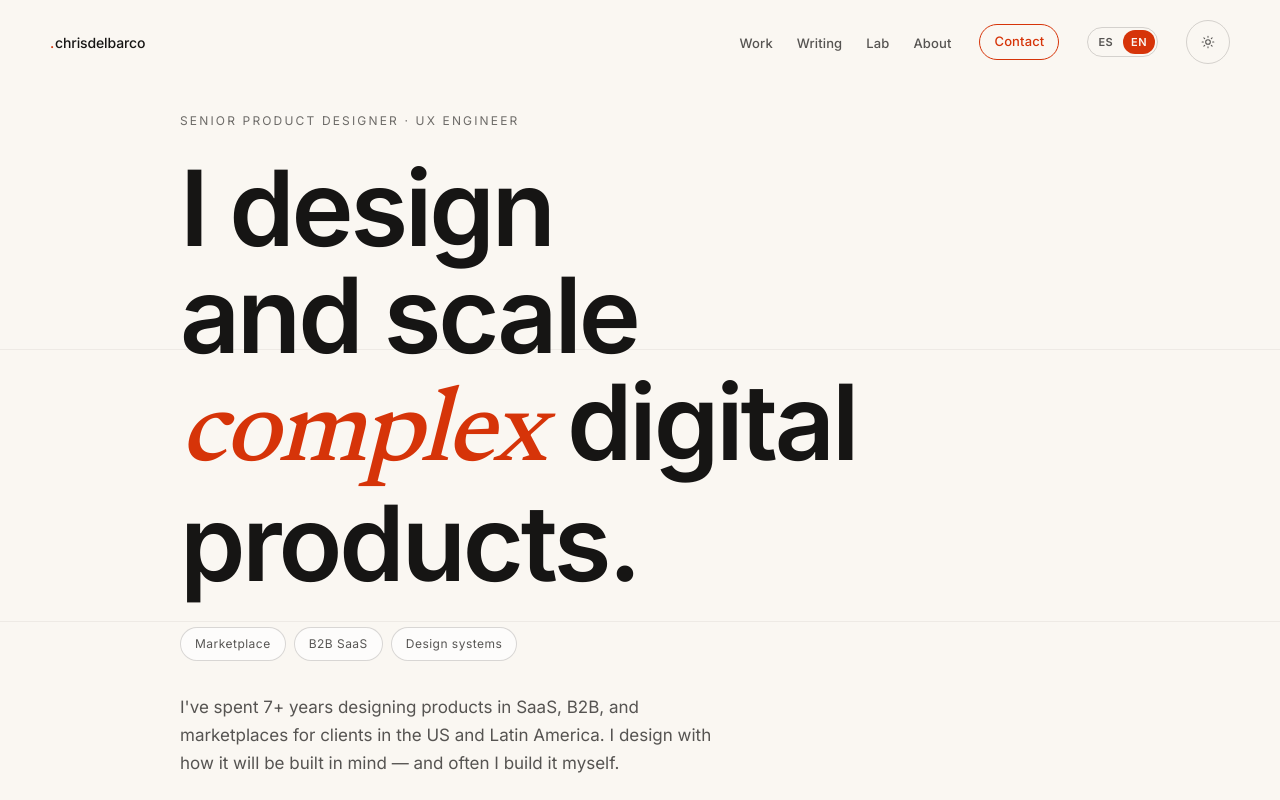
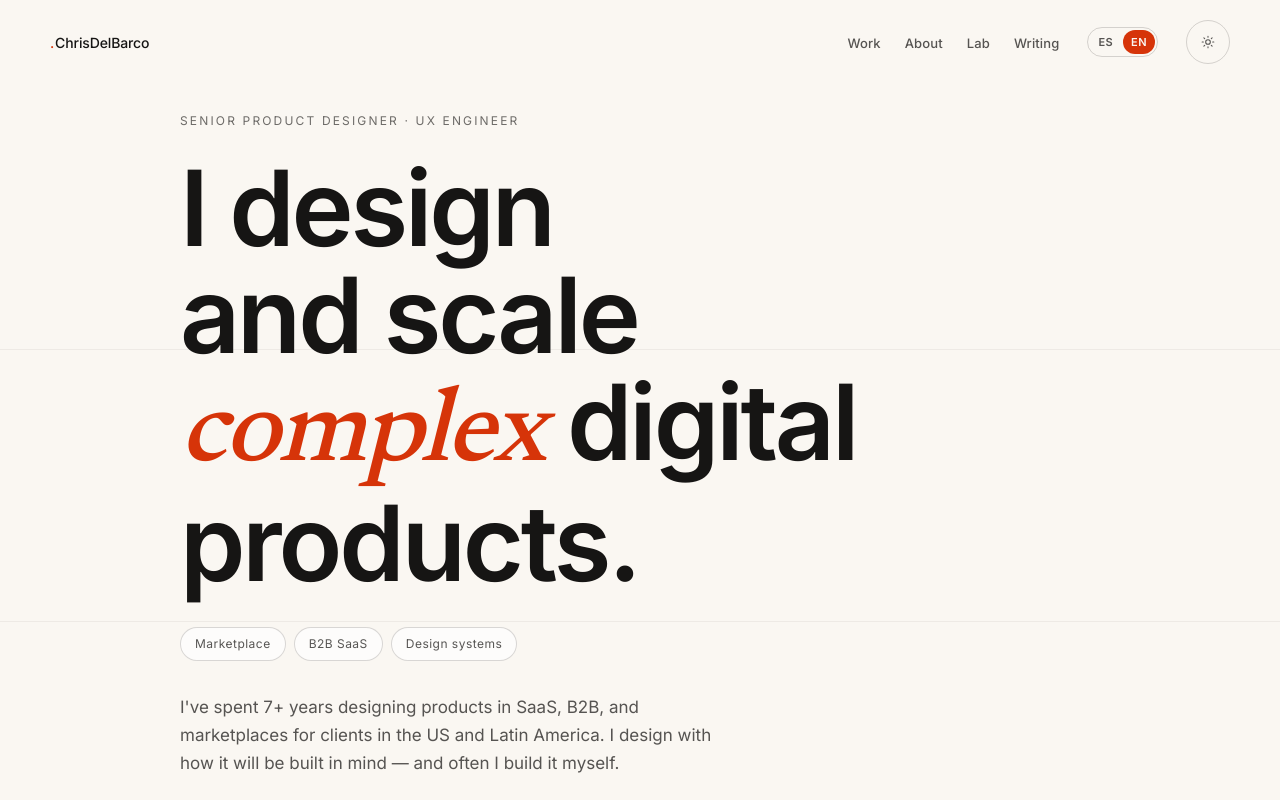
Before and after one commit to Mistercitos/portafolio, a Next.js app: page /en in a window 1280 px wide. Shown: the top 800 px of the page. Built offline with nearby package versions, Linux system fonts and the light colour scheme.

Commit message:
fix: improve portfolio contrast and navigation

```diff
--- a/app/components/Header.tsx
+++ b/app/components/Header.tsx
@@ -16,11 +16,10 @@ export function Header({ locale }: { locale: Locale }) {
 
   const navItems = [
     { href: localizedPath('/trabajo', locale), label: t.nav.work },
+    { href: localizedPath('/about', locale), label: t.nav.about },
+    { href: localizedPath('/lab', locale), label: t.nav.lab },
     { href: localizedPath('/escribo', locale), label: t.nav.writing },
-    { href: localizedPath('/lab', locale), label: t.nav.lab },
-    { href: localizedPath('/about', locale), label: t.nav.about },
   ]
-  const contactItem = { href: localizedPath('/contact', locale), label: t.nav.contact }
   const homeHref = localizedPath('/', locale)
 
   // Cerrar menú al cambiar de ruta
@@ -100,7 +99,7 @@ export function Header({ locale }: { locale: Locale }) {
             }}
           >
             <span style={{ color: 'var(--accent)' }}>.</span>
-            <span>chrisdelbarco</span>
+            <span>ChrisDelBarco</span>
           </ViewTransitionLink>
 
           {/* Desktop nav */}
@@ -114,28 +113,6 @@ export function Header({ locale }: { locale: Locale }) {
                 </li>
               ))}
             </ul>
-
-            <ViewTransitionLink
-              href={contactItem.href}
-              style={{
-                display: 'inline-flex',
-                alignItems: 'center',
-                gap: 6,
-                padding: '7px 14px',
-                borderRadius: 999,
-                background: isActive(contactItem.href) ? 'var(--accent)' : 'transparent',
-                border: '0.5px solid',
-                borderColor: 'var(--accent)',
-                color: isActive(contactItem.href) ? 'var(--text-inverse)' : 'var(--accent)',
-                fontSize: 13,
-                fontWeight: 500,
-                letterSpacing: '0.01em',
-                transition:
-                  'background var(--t-fast) var(--ease), color var(--t-fast) var(--ease)',
-              }}
-            >
-              {contactItem.label}
-            </ViewTransitionLink>
 
             <LanguageSwitch locale={locale} />
             <ThemeToggle />
@@ -210,7 +187,7 @@ export function Header({ locale }: { locale: Locale }) {
                   href={homeHref}
                   style={{ fontSize: 14, fontWeight: 500, letterSpacing: '-0.01em' }}
                 >
-                  <span style={{ color: 'var(--accent)' }}>.</span>chrisdelbarco
+                  <span style={{ color: 'var(--accent)' }}>.</span>ChrisDelBarco
                 </ViewTransitionLink>
                 <button
                   type="button"
@@ -245,7 +222,7 @@ export function Header({ locale }: { locale: Locale }) {
                     listStyle: 'none',
                   }}
                 >
-                  {[...navItems, contactItem].map((item, i) => (
+                  {navItems.map((item, i) => (
                     <motion.li
                       key={item.href}
                       initial={{ opacity: 0, y: 16 }}
```
